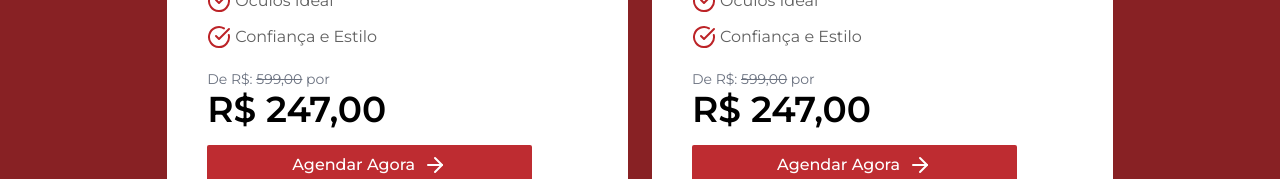
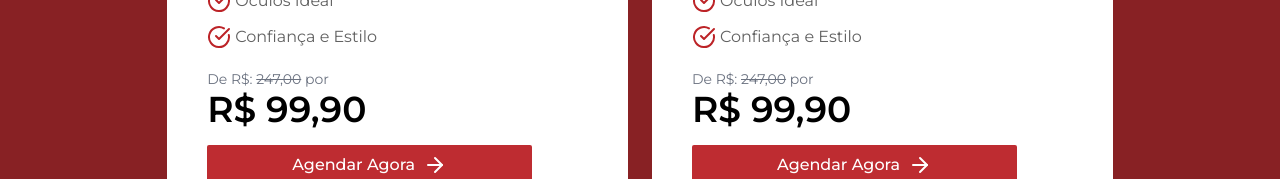
Before and after one commit to DevBrunomendonca/mentoria-ana-luf, a Next.js app: page / in a window 1280 px wide. Shown: the part 3543-3722 px from the top of the page. Built offline with nearby package versions, Linux system fonts and the light colour scheme.

Commit message:
feat: update values card checkout

```diff
--- a/app/_components/card-checkout.tsx
+++ b/app/_components/card-checkout.tsx
@@ -26,9 +26,9 @@ const CardCheckout = ({ title, description, href }: CardCheckoutProps) => {
       </ul>
       <div className="flex flex-col">
         <span className="text-gray-500 text-sm">
-          De R$: <s>599,00</s> por
+          De R$: <s>247,00</s> por
         </span>
-        <span className="text-black text-4xl font-semibold">R$ 247,00</span>
+        <span className="text-black text-4xl font-semibold">R$ 99,90</span>
         <a
           href={href}
           target="_blank"
```
